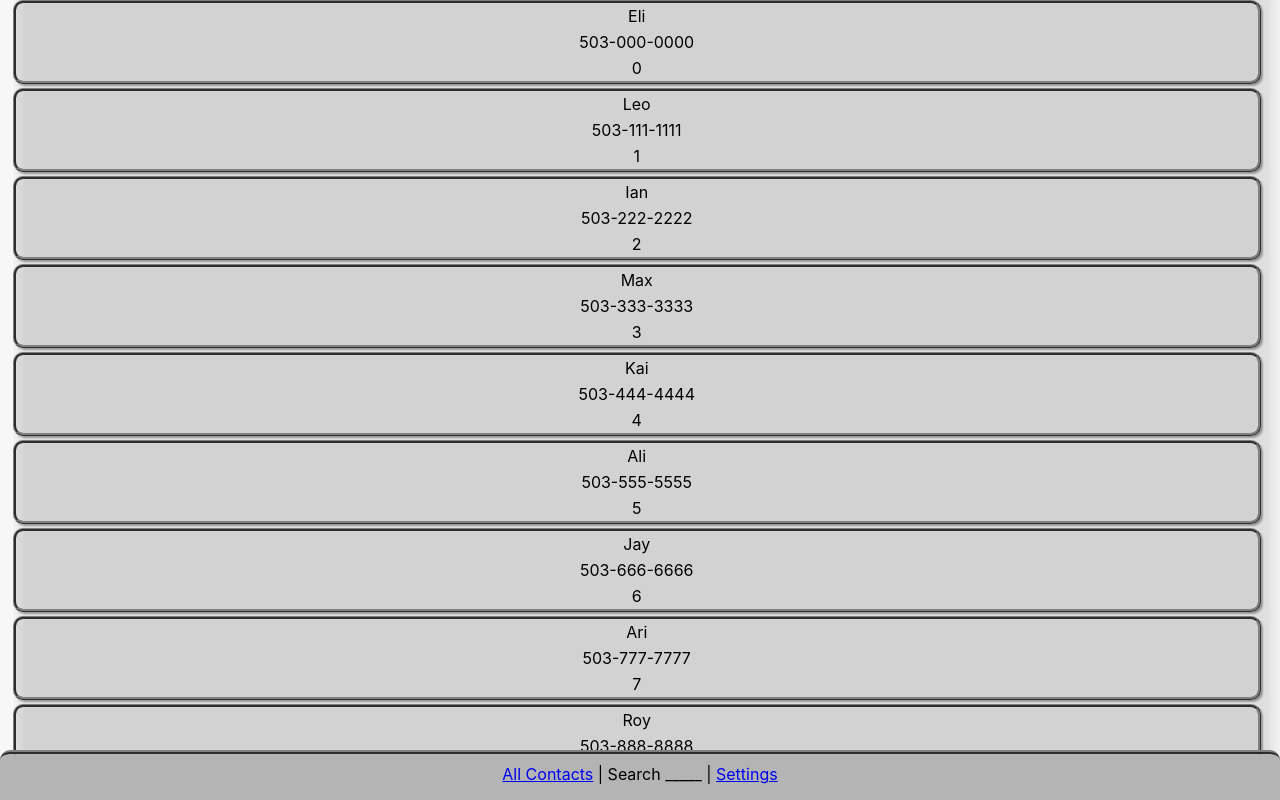
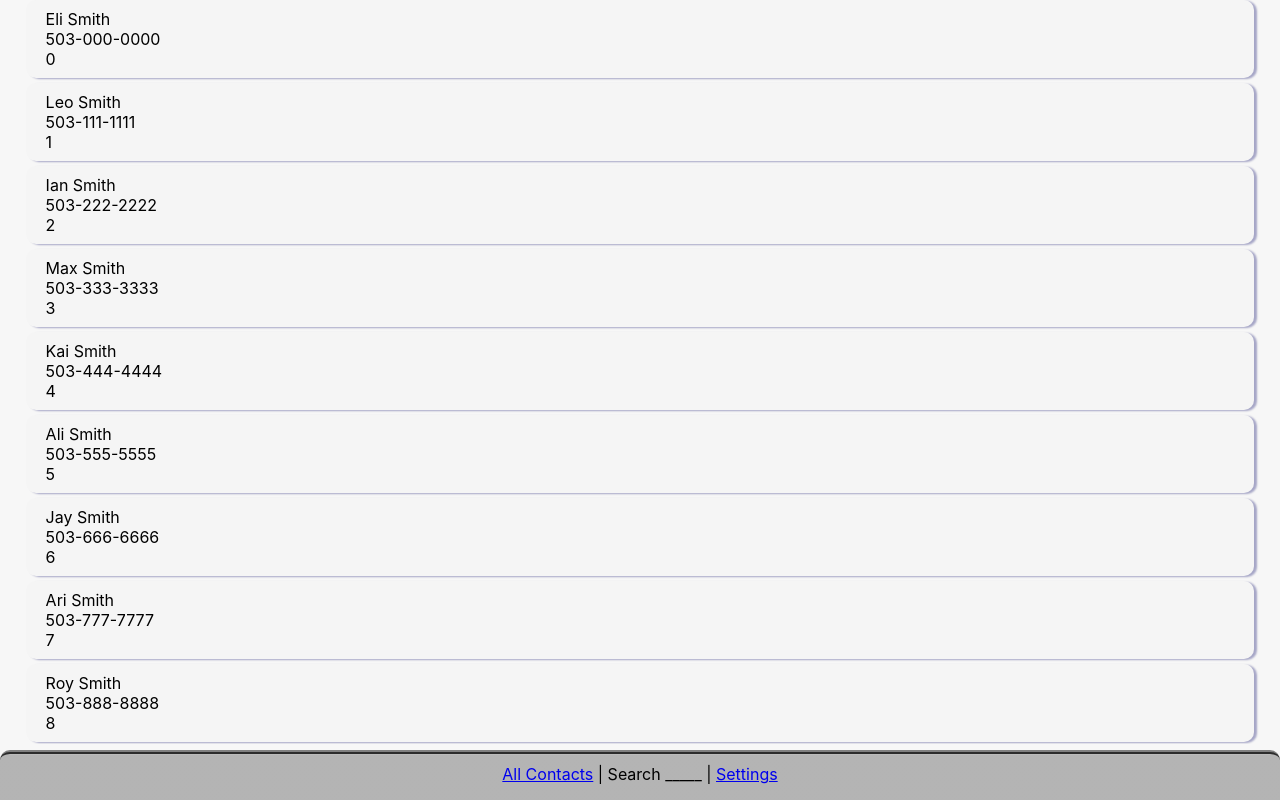
Before and after one commit to nhhor/prioritacts, a React (Create React App) app: page /#/ in a window 1280 px wide. Built offline with nearby package versions, Linux system fonts and the light colour scheme.

Commit message:
fine-tune css for contact display.

```diff
--- a/src/App.js
+++ b/src/App.js
@@ -11,16 +11,16 @@ class App extends React.Component {
     super(props);
     this.state = {
       contacts: [
-        {name: 'Eli', phone: '503-000-0000', id:0},
-        {name: 'Leo', phone: '503-111-1111', id:1},
-        {name: 'Ian', phone: '503-222-2222', id:2},
-        {name: 'Max', phone: '503-333-3333', id:3},
-        {name: 'Kai', phone: '503-444-4444', id:4},
-        {name: 'Ali', phone: '503-555-5555', id:5},
-        {name: 'Jay', phone: '503-666-6666', id:6},
-        {name: 'Ari', phone: '503-777-7777', id:7},
-        {name: 'Roy', phone: '503-888-8888', id:8},
-        {name: 'Sam', phone: '503-999-9999', id:9},
+        {name: 'Eli Smith', phone: '503-000-0000', id:0},
+        {name: 'Leo Smith', phone: '503-111-1111', id:1},
+        {name: 'Ian Smith', phone: '503-222-2222', id:2},
+        {name: 'Max Smith', phone: '503-333-3333', id:3},
+        {name: 'Kai Smith', phone: '503-444-4444', id:4},
+        {name: 'Ali Smith', phone: '503-555-5555', id:5},
+        {name: 'Jay Smith', phone: '503-666-6666', id:6},
+        {name: 'Ari Smith', phone: '503-777-7777', id:7},
+        {name: 'Roy Smith', phone: '503-888-8888', id:8},
+        {name: 'Sam Smith', phone: '503-999-9999', id:9},
 
     ],
       contactSelected: null
@@ -52,12 +52,11 @@ class App extends React.Component {
 
           <style>{`
               .appBody {
-                position: absolute;
+                position: fixed;
                 overflow: auto;
                 top: 0px;
-                left: 1%;
-                height: 95%;
-                width: 99%;
+                height: 93%;
+                width: 100%;
               }
 
               .appFooter {
--- a/src/Contact.js
+++ b/src/Contact.js
@@ -3,25 +3,36 @@ import React from 'react';
 function Contact(props){
 
   return (
-    <div id={'contactDiv' + props.id} className='contactRows'>
-        <p className='divGrid1 kegName'>{props.name}</p>
-        <p className='divGrid1 kegName'>{props.phone}</p>
-        <p className='divGrid1 kegName'>{props.id}</p>
+  <div className='contactSection'>
+    <div  className='contactRow' id={'contactCell_' + props.id}>
+      <p className='contactName'>{props.name}</p>
+      <p className='contactPhone'>{props.phone}</p>
+      <p className='contactId'>{props.id}</p>
       <style>{`
-      .contactRows {
-        width: 98%;
-        background: rgba(179,179,179,.3);
-        border-radius: 10px;
-        border: 3px ridge grey;
-        box-shadow: 2px 2px 2px rgba(0, 0, 0, .33);
-        margin-bottom: 4px;
+          .contactSection {
+            width: 96%;
+            margin-right: 2%;
+            margin-left: 2%;
           }
 
-      .contactRows p {
+          .contactRow {
+            background: rgba(179,179,179,.03);
+            text-align: left;
+            // width: 100%;
+            border-radius: 10px;
+            box-shadow: 3px 1px 2px rgba(0, 0, 100, .33);
+            padding-left: 20px;
+            padding-top: 9px;
+            padding-bottom: 9px;
+            margin-bottom: 5px;
+          }
+
+          .contactRow p {
             margin: 0px;
-        padding: 3px;
+            // padding: 3px;
           }
           `}</style>
+      </div>
     </div>
   );
 }
--- a/src/ContactList.js
+++ b/src/ContactList.js
@@ -22,8 +22,8 @@ function ContactList(props){
 
       <style>{`
           .inContactList {
-            background: rgb(179,179,179);
-            background: linear-gradient(90deg, rgba(179,179,179,0.03) 0%, rgba(179,179,179,0.33) 1%, rgba(179,179,179,0.33) 99%, rgba(179,179,179,0.03) 100%);
+            // background: rgba(179,179,179,.03);
+            // background: linear-gradient(90deg, rgba(179,179,179,0.03) 0%, rgba(179,179,179,0.10) 1%, rgba(179,179,179,0.10) 99%, rgba(179,179,179,0.03) 100%);
           }
           .inContactList h1 {
             margin: 0px;
```
Lines whose indentation alone changed are shown as unchanged.
